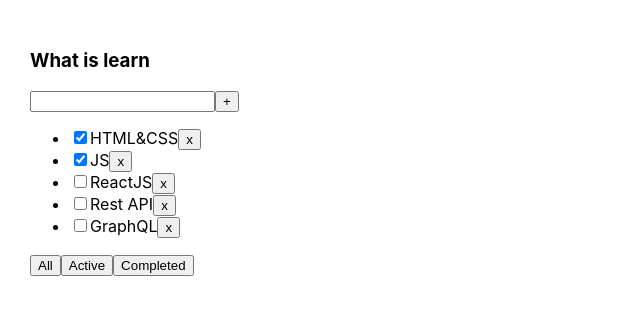
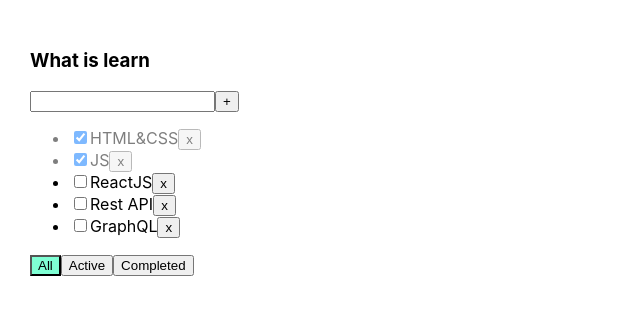
Before and after one commit to Taitanos/Todolist, a React (Create React App) app: page / in a window 1280 px wide. Shown: the top 314 px of the page, without its empty margins (0-640 px from the left). Built offline with nearby package versions, Linux system fonts and the light colour scheme.

Commit message:
add changeStatus, css and style

```diff
--- a/src/App.css
+++ b/src/App.css
@@ -6,3 +6,19 @@
 .App > div {
   margin-right: 50px;
 }
+
+.error {
+  border: red 1px solid;
+}
+
+.error-message {
+  color: red;
+}
+
+.active-filter {
+  background-color: aquamarine;
+}
+
+.is-done {
+  opacity: 0.5;
+}
--- a/src/App.tsx
+++ b/src/App.tsx
@@ -45,6 +45,14 @@
         setTasks(newTasks);
     }
 
+    function ChangeStatus(taskID: string, isDone: boolean) {
+        let task = tasks.find(t => t.id === taskID);
+        if (task) {
+            task.isDone = isDone;
+        }
+        setTasks([...tasks])
+    }
+
     return (
         <div className="App">
             <Todolist title={"What is learn"}
@@ -52,6 +60,8 @@
                       removeTask={removeTask}
                       changeFilter={changeFilter}
                       addTask={addTask}
+                      ChangeTasksStatus={ChangeStatus}
+                      filter={filter}
             />
         </div>
     );
--- a/src/Todolist.tsx
+++ b/src/Todolist.tsx
@@ -1,5 +1,6 @@
 import React, {ChangeEvent, KeyboardEvent, useState} from "react";
 import {FilterValuesType} from "./App";
+import {log} from "util";
 
 
 type TaskType = {
@@ -13,21 +14,29 @@
     removeTask: (tasks: string) => void
     changeFilter: (value: FilterValuesType) => void
     addTask: (title: string) => void
+    ChangeTasksStatus: (taskID: string, isDone: boolean) => void
+    filter: FilterValuesType
 }
 
 const Todolist = (props: PropsType) => {
 
     const [newTaskTitle, setNewTaskTitle] = useState("")
+    const [error, setError] = useState<null | string>(null)
 
     const addTask = () => {
-        props.addTask(newTaskTitle);
-        setNewTaskTitle("");
+        if (newTaskTitle.trim() !== "") {
+            props.addTask(newTaskTitle.trim());
+            setNewTaskTitle("");
+        } else {
+            setError("Title is required");
+        }
     }
     const onNewTitleChangeHandler = (e: ChangeEvent<HTMLInputElement>) => {
         setNewTaskTitle(e.currentTarget.value);
     }
-    const onNKeyPressHandler = (e: KeyboardEvent<HTMLInputElement>) => {
-        if (e.keyCode === 13) {
+    const onKeyPressHandler = (e: KeyboardEvent<HTMLInputElement>) => {
+        setError(null);
+        if (e.charCode === 13) {
             addTask()
         }
     }
@@ -40,15 +49,16 @@
     const onCompletedClickHandler = () => {
         props.changeFilter("completed")
     }
-
     return <div>
         <h3>{props.title}</h3>
         <div>
             <input value={newTaskTitle}
                    onChange={onNewTitleChangeHandler}
-                   onKeyPress={onNKeyPressHandler}
+                   onKeyPress={onKeyPressHandler}
+                   className={error ? "error" : ""}
             />
             <button onClick={addTask}>+</button>
+            {error && <div className="error-message">{error}</div>}
         </div>
         <ul>
             {
@@ -56,8 +66,13 @@
                     const onRemoveHandler = () => {
                         props.removeTask(t.id)
                     }
-                    return <li key={t.id}>
-                        <input type={"checkbox"} checked={t.isDone}/>
+                    const OnChangeHandler = (e: ChangeEvent<HTMLInputElement>) => {
+                        props.ChangeTasksStatus(t.id, e.currentTarget.checked)
+                    }
+                    return <li key={t.id} className={t.isDone ? "is-done" : ""}>
+                        <input type={"checkbox"}
+                               onChange={OnChangeHandler}
+                               checked={t.isDone}/>
                         <span>{t.title}</span>
                         <button onClick={onRemoveHandler}>x
                         </button>
@@ -66,9 +81,12 @@
             }
         </ul>
         <div>
-            <button onClick={onAllClickHandler}>All</button>
-            <button onClick={onActiveClickHandler}>Active</button>
-            <button onClick={onCompletedClickHandler}>Completed</button>
+            <button className={props.filter === "all" ? "active-filter" : ""} onClick={onAllClickHandler}>All</button>
+            <button className={props.filter === "active" ? "active-filter" : ""} onClick={onActiveClickHandler}>Active
+            </button>
+            <button className={props.filter === "completed" ? "active-filter" : ""}
+                    onClick={onCompletedClickHandler}>Completed
+            </button>
         </div>
     </div>
 }
```
